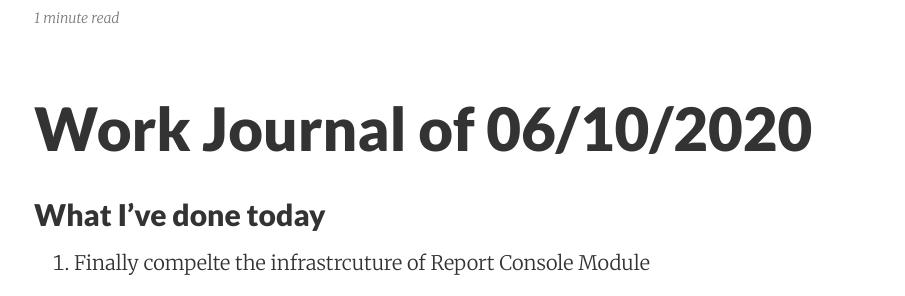
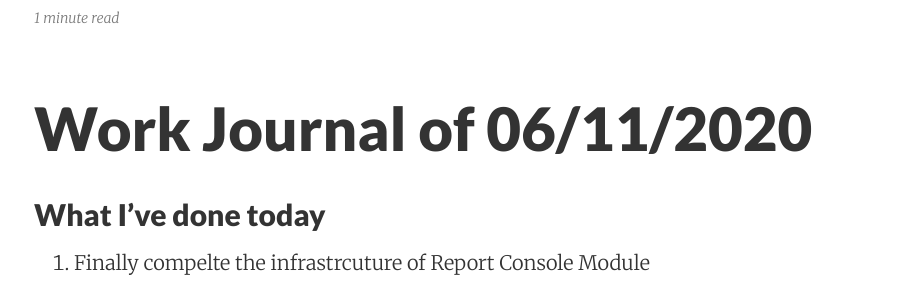
Before and after one commit to jasonwun/jasonwun.github.io, a Jekyll site: the page built from _posts/2020-06-11-Work Jounal.md, in a window 1280 px wide. Shown: the part 319-615 px from the top of the page, without its empty margins (186-1091 px from the left). Built offline with Jekyll 4.4.1, drawn with Linux system fonts in a browser that asks for light colours.

Commit message:
Change title

```diff
--- a/_posts/2020-06-11-Work Jounal.md
+++ b/_posts/2020-06-11-Work Jounal.md
@@ -6,7 +6,7 @@ summary: Breif journal of today work
 categories:
 visibility: public
 ---
-# Work Journal of 06/10/2020
+# Work Journal of 06/11/2020
 
 ## What I've done today
 1. Finally compelte the infrastrcuture of Report Console Module
```
